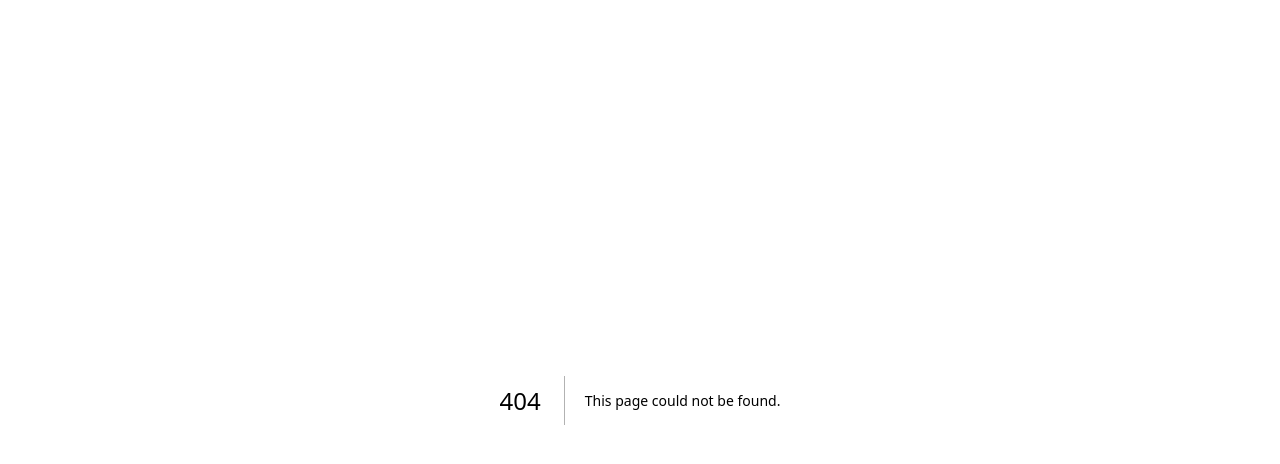
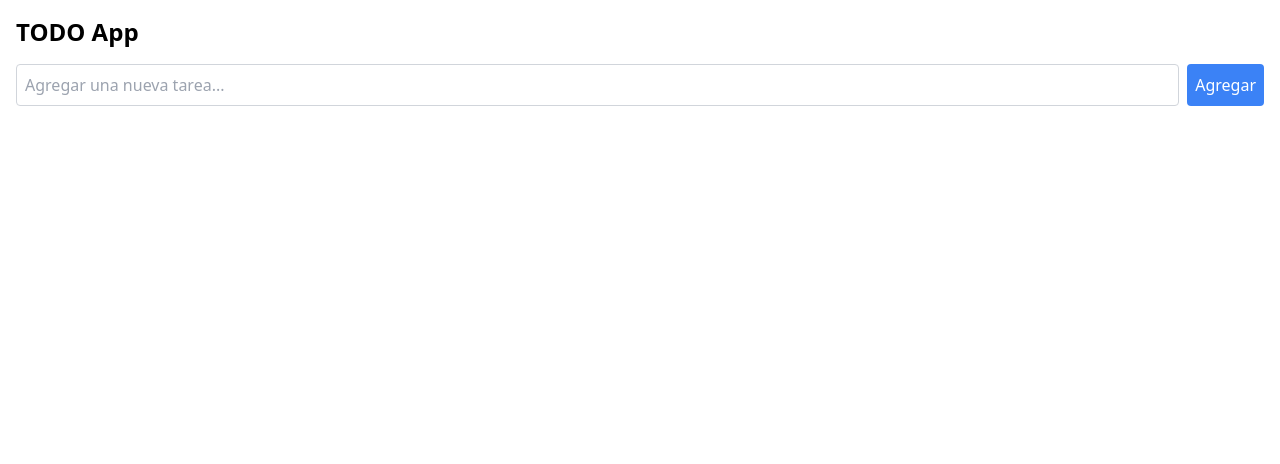
Before and after one commit to anfemoca19/EjercicioNextJs, a Next.js app: page /todo in a window 1280 px wide. Before the commit this address had no page. Shown: the top 464 px of the page. Built offline with nearby package versions, Linux system fonts and the light colour scheme.

Commit message:
Agrega la vista todo

```diff
--- a/src/app/page.tsx
+++ b/src/app/page.tsx
@@ -13,7 +13,7 @@ export default function Home() {
           <Link className="text-blue-500 hover:text-blue-800" href="/searchimages">Buscardor de imagenes</Link>
         </li>
         <li className="mr-6">
-          <Link className="text-blue-500 hover:text-blue-800" href="#">Tareas</Link>
+          <Link className="text-blue-500 hover:text-blue-800" href="/todo">Tareas</Link>
         </li>
       </ul>
     </main>
--- /dev/null
+++ b/src/app/todo/page.tsx
@@ -0,0 +1,56 @@
+"use client"
+import React, { useState } from 'react';
+import TaskList from '../../components/taskList/taskList'
+import { Task } from '../../types';
+
+const Todo: React.FC = () => {
+  const [tasks, setTasks] = useState<Task[]>([]);
+  const [taskText, setTaskText] = useState('');
+
+  const handleTaskAdd = () => {
+    if (taskText.trim() === '') return;
+
+    const newTask: Task = {
+      id: Date.now(),
+      text: taskText,
+      completed: false,
+    };
+
+    setTasks([...tasks, newTask]);
+    setTaskText('');
+  };
+
+  const handleTaskToggle = (id: number) => {
+    const updatedTasks = tasks.map((task) =>
+      task.id === id ? { ...task, completed: !task.completed } : task
+    );
+
+    setTasks(updatedTasks);
+  };
+
+  const handleTaskDelete = (id: number) => {
+    const filteredTasks = tasks.filter((task) => task.id !== id);
+    setTasks(filteredTasks);
+  };
+
+  return (
+    <div className="p-4">
+      <h1 className="text-2xl font-bold mb-4">TODO App</h1>
+      <div className="flex">
+        <input
+          type="text"
+          placeholder="Agregar una nueva tarea..."
+          value={taskText}
+          onChange={(e) => setTaskText(e.target.value)}
+          className="mr-2 w-full border border-gray-300 rounded p-2"
+        />
+        <button onClick={handleTaskAdd} className="bg-blue-500 text-white p-2 rounded">
+          Agregar
+        </button>
+      </div>
+      <TaskList tasks={tasks} onTaskToggle={handleTaskToggle} onTaskDelete={handleTaskDelete} />
+    </div>
+  );
+};
+
+export default Todo;
--- /dev/null
+++ b/src/components/taskItem/taskItem.tsx
@@ -0,0 +1,28 @@
+// src/components/TaskItem.tsx
+import React from 'react';
+import { Task } from '../../types'
+
+type TaskItemProps = {
+  task: Task;
+  onTaskToggle: (id: number) => void;
+  onTaskDelete: (id: number) => void;
+};
+
+const TaskItem: React.FC<TaskItemProps> = ({ task, onTaskToggle, onTaskDelete }) => {
+  return (
+    <li className="flex items-center">
+      <input
+        type="checkbox"
+        checked={task.completed}
+        onChange={() => onTaskToggle(task.id)}
+        className="mr-2"
+      />
+      <span className={task.completed ? 'line-through' : ''}>{task.text}</span>
+      <button onClick={() => onTaskDelete(task.id)} className="ml-4 text-red-500">
+        Eliminar
+      </button>
+    </li>
+  );
+};
+
+export default TaskItem;
--- /dev/null
+++ b/src/components/taskList/taskList.tsx
@@ -0,0 +1,27 @@
+// src/components/TaskList.tsx
+import React from 'react';
+import TaskItem from '../taskItem/taskItem';
+import { Task } from '../../types';
+
+type TaskListProps = {
+  tasks: Task[];
+  onTaskToggle: (id: number) => void;
+  onTaskDelete: (id: number) => void;
+};
+
+const TaskList: React.FC<TaskListProps> = ({ tasks, onTaskToggle, onTaskDelete }) => {
+  return (
+    <ul className="space-y-2">
+      {tasks.map((task) => (
+        <TaskItem
+          key={task.id}
+          task={task}
+          onTaskToggle={onTaskToggle}
+          onTaskDelete={onTaskDelete}
+        />
+      ))}
+    </ul>
+  );
+};
+
+export default TaskList;
```
Also changed, not shown: src/types.ts (+9 -0 lines).
